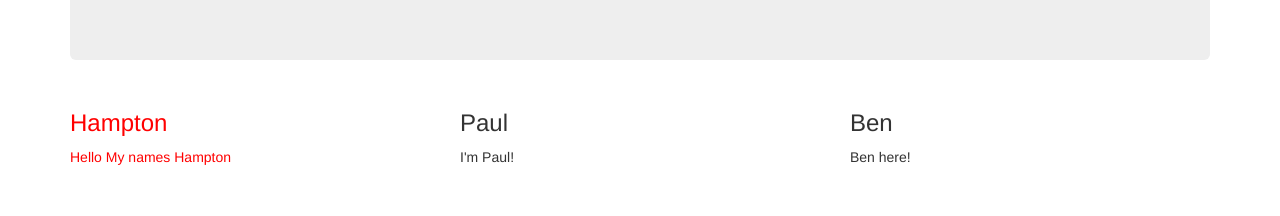
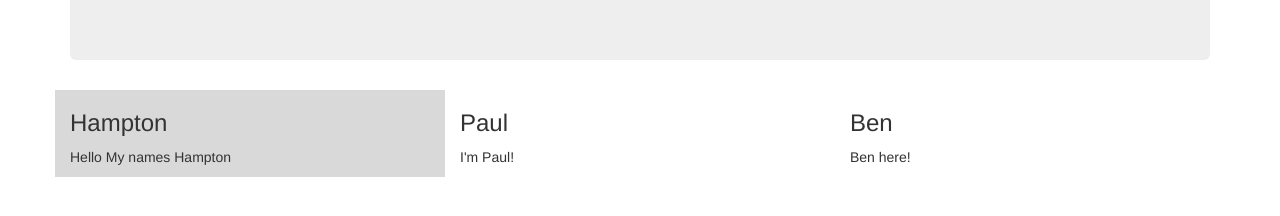
Before and after one commit to ColorCoordinator/ColorCoordinator.github.io, a plain HTML site: page index.html in a window 1280 px wide. Shown: the part 190-406 px from the top of the page. Drawn offline with Linux system fonts and the light colour scheme.

Commit message:
Update style.css

```diff
--- a/style.css
+++ b/style.css
@@ -1,3 +1,3 @@
 #hampton{
-  color: red;
+  background-color: #d9d9d9;
 }
```
